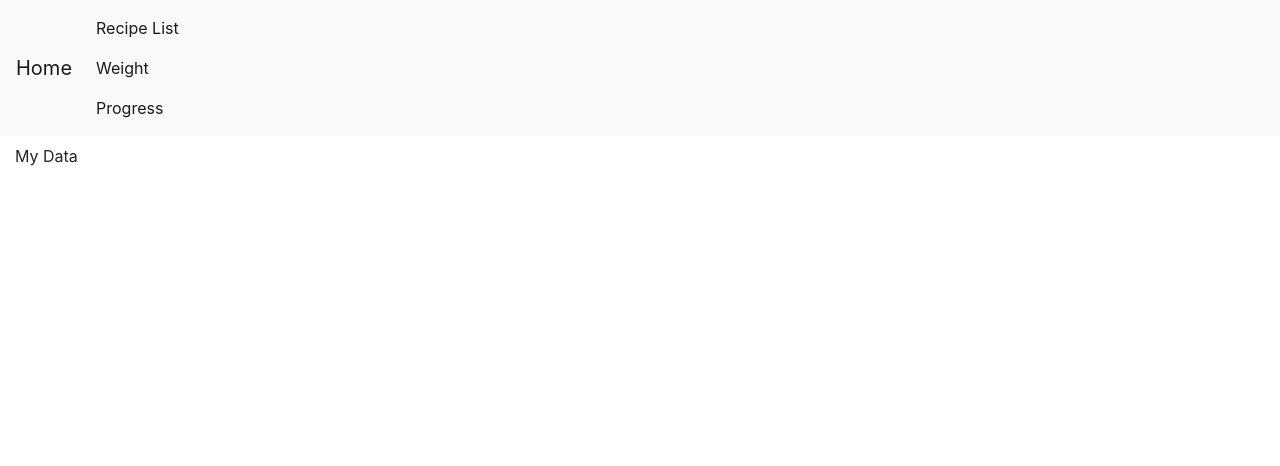
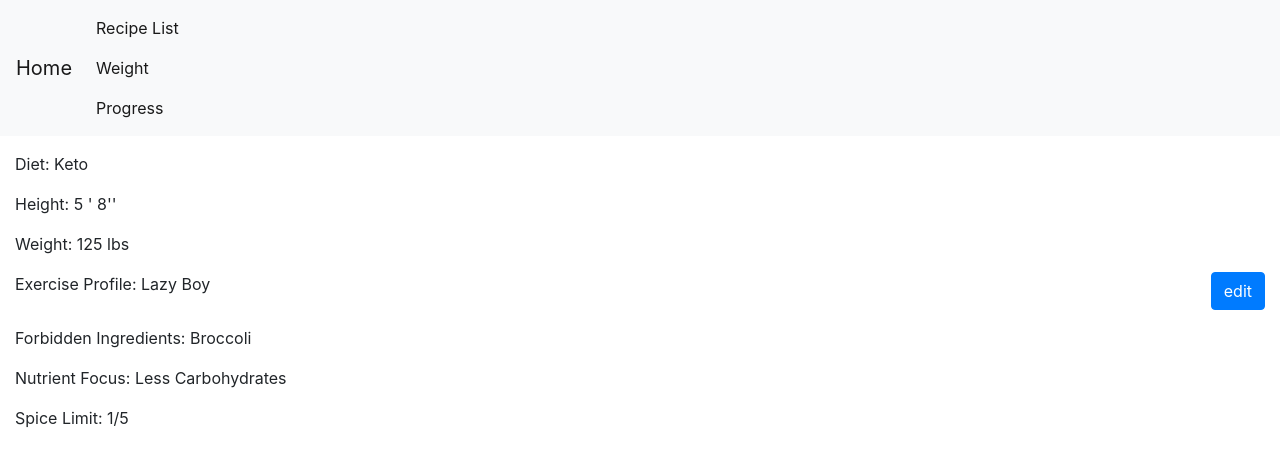
Before and after one commit to trichardson377/932jxs_, a plain HTML site: page myData.html in a window 1280 px wide. Drawn offline with nearby package versions, Linux system fonts and the light colour scheme.

Commit message:
added basic components for my data

```diff
--- /dev/null
+++ b/js/myData.js
@@ -0,0 +1,10 @@
+window.onload = function () {
+    // sample outputs
+    document.querySelector('#dietMetric').innerHTML = 'Keto';
+    document.querySelector('#weightMetric').innerHTML = '125 lbs';
+    document.querySelector('#heightMetric').innerHTML = '5 \' 8\'\'';
+    document.querySelector('#exerciseMetric').innerHTML = 'Lazy Boy';
+    document.querySelector('#forbiddenMetric').innerHTML = 'Broccoli';
+    document.querySelector('#nutrientMetric').innerHTML = 'Less Carbohydrates';
+    document.querySelector('#spiceMetric').innerHTML = '1/5';
+}
--- a/myData.html
+++ b/myData.html
@@ -32,11 +32,34 @@
     </nav>
 
     <div class="container-fluid mt-2">
-        <p>My Data</p>
+        <div class="row mt-3">
+            <div class="col-8">Diet: <span id="dietMetric"></span></div>
+        </div>
+        <div class="row mt-3">
+            <div class="col-8">Height: <span id="heightMetric"></span></div>
+        </div>
+        <div class="row mt-3">
+            <div class="col-8">Weight: <span id="weightMetric"></span></div>
+        </div>
+        <div class="row mt-3">
+            <div class="col-9">Exercise Profile: <span id="exerciseMetric"></span></div>
+            <div class="col-3">
+                <span class="float-right"><button type="button" class="btn btn-primary">edit</button></span>
+            </div>
+        </div>
+        <div class="row mt-3">
+            <div class="col-8">Forbidden Ingredients: <span id="forbiddenMetric"></span></div>
+        </div>
+        <div class="row mt-3">
+            <div class="col-8">Nutrient Focus: <span id="nutrientMetric"></span></div>
+        </div>
+        <div class="row mt-3">
+            <div class="col-8">Spice Limit: <span id="spiceMetric"></span></div>
+        </div>
     </div>
 
     <!-- Optional JavaScript -->
-    <script src="./js/index.js"></script>
+    <script src="./js/myData.js"></script>
     <!-- jQuery first, then Popper.js, then Bootstrap JS -->
     <script src="https://code.jquery.com/jquery-3.3.1.slim.min.js" integrity="sha384-q8i/X+965DzO0rT7abK41JStQIAqVgRVzpbzo5smXKp4YfRvH+8abtTE1Pi6jizo" crossorigin="anonymous"></script>
     <script src="https://cdnjs.cloudflare.com/ajax/libs/popper.js/1.14.3/umd/popper.min.js" integrity="sha384-ZMP7rVo3mIykV+2+9J3UJ46jBk0WLaUAdn689aCwoqbBJiSnjAK/l8WvCWPIPm49" crossorigin="anonymous"></script>
```
